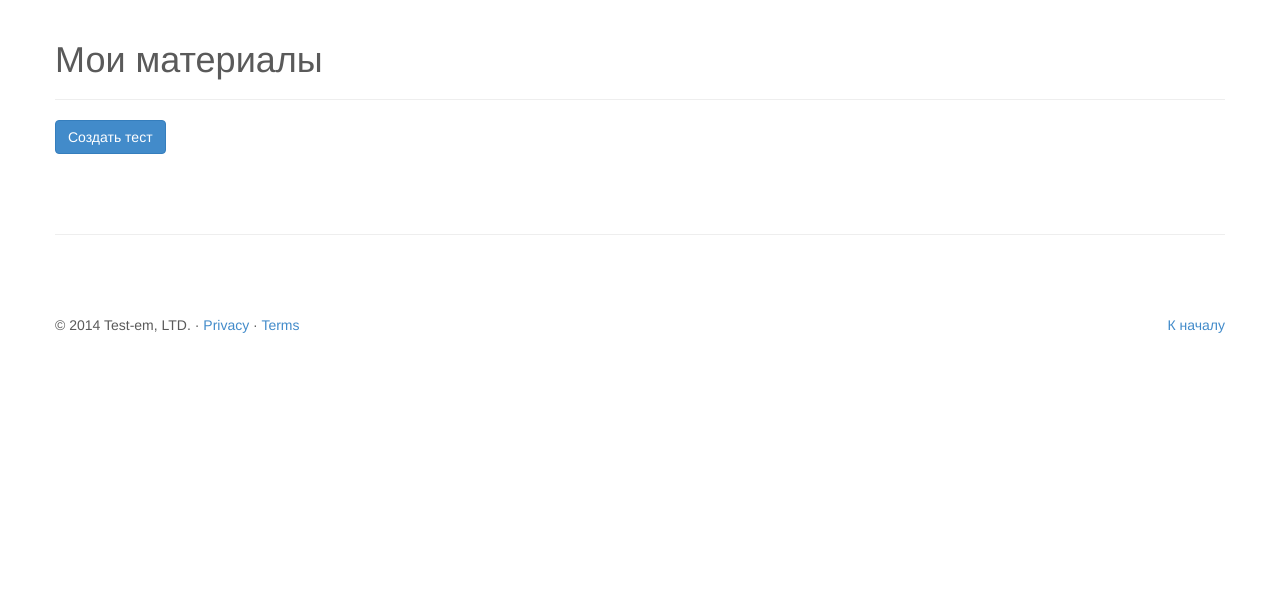
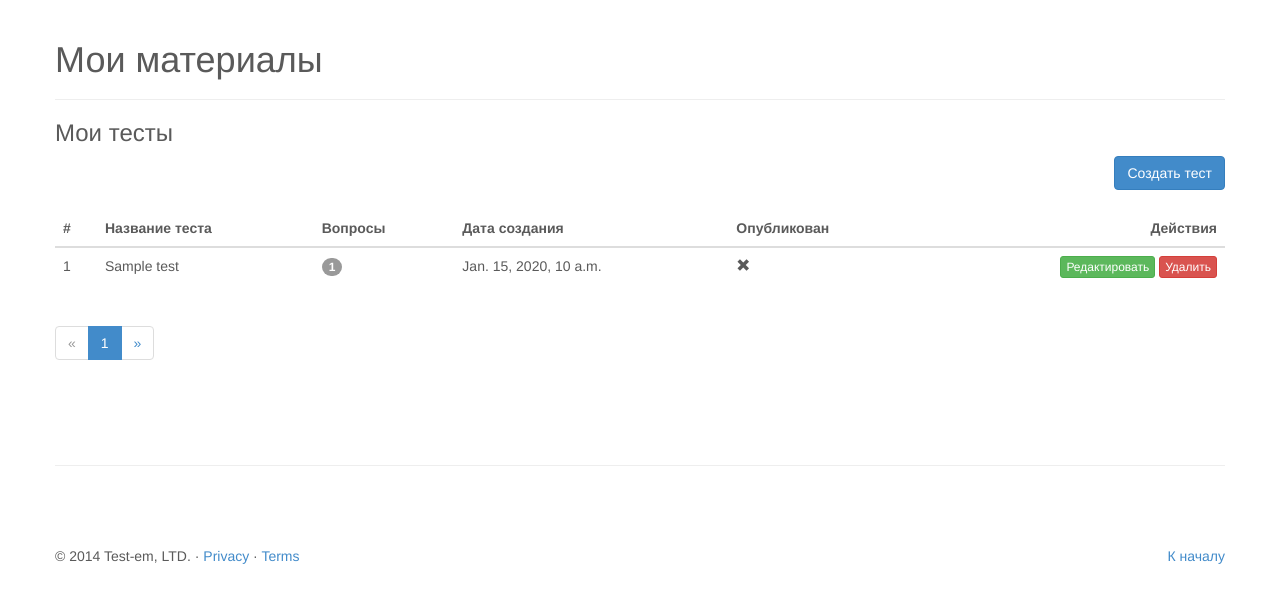
Before and after one commit to fedorov-iv/testem, a Django app: template questionnaires/templates/questionnaires/index.html in a window 1280 px wide. Shown: the part 51-651 px from the top of the page. Run offline with Django 3.2, Linux system fonts and the light colour scheme; the template is opened without the code that fills it: most values are stand-ins (such as "Sample title", 1, 10 or a date in 2020); some libraries are stand-ins or nearby versions.

Commit message:
Грид с пажинацией и форма редактирования теста. Удаление тестов.

```diff
--- a/questionnaires/forms.py
+++ b/questionnaires/forms.py
@@ -6,9 +6,10 @@ from django import forms
 class QuestionnaireForm(forms.ModelForm):
     class Meta:
         model = Questionnaire
-        fields = ['title', 'description']
+        fields = ['title', 'description', 'is_active']
 
     def __init__(self, *args, **kwargs):
         super(QuestionnaireForm, self).__init__(*args, **kwargs)
         self.fields['title'] = forms.CharField(label=u"Название теста")
         self.fields['description'] = forms.CharField(label=u"Описание теста", widget=forms.Textarea, required=False)
+        self.fields['is_active'] = forms.BooleanField(label=u"Опубликован", required=False)
--- a/questionnaires/templates/questionnaires/index.html
+++ b/questionnaires/templates/questionnaires/index.html
@@ -6,7 +6,74 @@
 
 {% block inner_content %}
 
+    <h3>Мои тесты</h3>
+    <button type="button" class="btn btn-primary" onclick="window.location.href='{% url 'create_test' %}'" style="float: right">Создать тест</button>
+    <div style="clear: both; padding:10px"></div>
+        <div class="table-responsive">
+        {% if tests %}
+            <table class="table">
+              <thead>
+                <tr>
+                  <th>#</th>
+                  <th>Название теста</th>
+                  <th>Вопросы</th>
+                  <th>Дата создания</th>
+                  <th>Опубликован</th>
+                  <th style="text-align: right">Действия</th>
+                </tr>
+              </thead>
+              <tbody>
+              {% for test in tests %}
+                <tr>
+                  <td>{{ test.id }}</td>
+                  <td>{{ test.title }}</td>
+                  <td><span class="badge">{{ test.objects_count }}</span></td>
+                 <td>{{ test.create_date }}</td>
+                  <td>
+                      {% if test.is_active %}
+                           <span class="glyphicon glyphicon-ok"></span>
+                      {% else %}
+                           <span class="glyphicon glyphicon-remove"></span>
+                      {% endif %}
+                  </td>
+                  <td  align="right">
+                      <button type="button" class="btn btn-success btn-xs" onclick="window.location.href = '{% url 'create_test' %}{{ test.id }}/'">Редактировать</button>
+                      <button type="button" class="btn btn-danger btn-xs" onclick="window.location.href = '{% url 'delete_test' %}{{ test.id }}/'">Удалить</button>
+                  </td>
+                </tr>
+
+              {% endfor %}
+              </tbody>
+            </table>
+         {% else  %}
+            <div class="alert alert-info">
+                <p>У вас еще нет ни одного теста</p>
+            </div>
+         {% endif %}
+          </div>
+    <ul class="pagination">
+    {% if active_page == 1 %}
+        <li class="disabled"><span>&laquo;</span></li>
+    {% else %}
+        <li ><a  href="{% url "account" %}page/{{ active_page|add:"-1" }}/"><span>&laquo;</span></a></li>
+    {% endif %}
 
 
-<button type="button" class="btn btn-primary" onclick="window.location.href='{% url 'create_test' %}'">Создать тест</button>
+     {% for page in pages %}
+        {% if page == active_page %}
+             <li class="active"><span>{{ page }}<span class="sr-only">(current)</span></span></li>
+
+        {% else %}
+             <li ><a href="{% url "account" %}page/{{ page }}"><span>{{ page }}</span></a></li>
+
+        {% endif %}
+    {% endfor %}
+    {% if active_page == pages_count %}
+        <li class="disabled"><span>&raquo;</span></li>
+    {% else %}
+        <li ><a  href="{% url "account" %}page/{{ active_page|add:"1" }}/"><span>&raquo;</span></a></li>
+    {% endif %}
+
+    </ul>
+
 {% endblock %}
--- a/questionnaires/urls.py
+++ b/questionnaires/urls.py
@@ -5,7 +5,11 @@ from questionnaires import views
 urlpatterns = patterns('',
 
     url(r'^$', views.index, name='account'),
+    url(r'^page/(?P<page>[1-9]\d*)/$', views.index),
     url(r'^createtest/$', views.create_test, name='create_test'),
+    url(r'^createtest/(?P<questionnaire_id>[1-9]\d*)/$', views.create_test, name='create_test'),
+    url(r'^deletetest/$', views.delete_test, name='delete_test'),
+    url(r'^deletetest/(?P<questionnaire_id>[1-9]\d*)/$', views.delete_test),
     url(r'^createquestions/$', views.create_questions, name='create_questions'),
 
 )
--- a/registration/templates/registration/index.html
+++ b/registration/templates/registration/index.html
@@ -8,7 +8,9 @@
 
 
 {% if success %}
-    <p>Вы успешно зарегистрировались!</p>
+    <div class="alert alert-success">
+        <p>Вы успешно зарегистрировались!</p>
+    </div>
 {% else %}
 
 <form action="." method="post">{% csrf_token %}
```
Also changed, not shown: questionnaires/templates/questionnaires/create_test.html (+13 -9 lines), questionnaires/views.py (+53 -10 lines).
